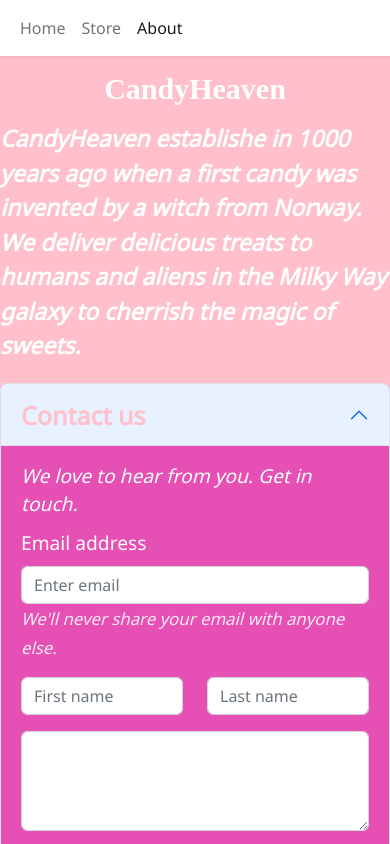
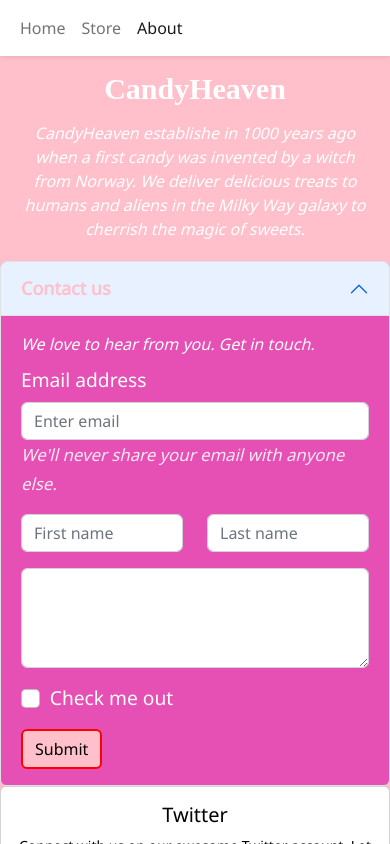
Before and after one commit to Lu-Smith/react-typescript, a React (Create React App) app: page /about in a window 390 px wide. Shown: the top 844 px of the page. Built offline with nearby package versions, Linux system fonts and the light colour scheme; a web font is replaced by a local one.

Commit message:
Updated App.css

```diff
--- a/src/App.css
+++ b/src/App.css
@@ -96,4 +96,20 @@
         align-items: center;
         justify-content: center;
     }
+
+    .About .Description {
+        font-size: 16px;
+        padding: 0 20px;
+        text-align: center;
+        font-weight: 500;
+    }
+
+    .About .ContactUs {
+        font-size: 18px;
+        font-weight: 600;
+    }
+
+    .About .ContactUsMessage {
+        font-size: 16px;
+    }
 }
```
